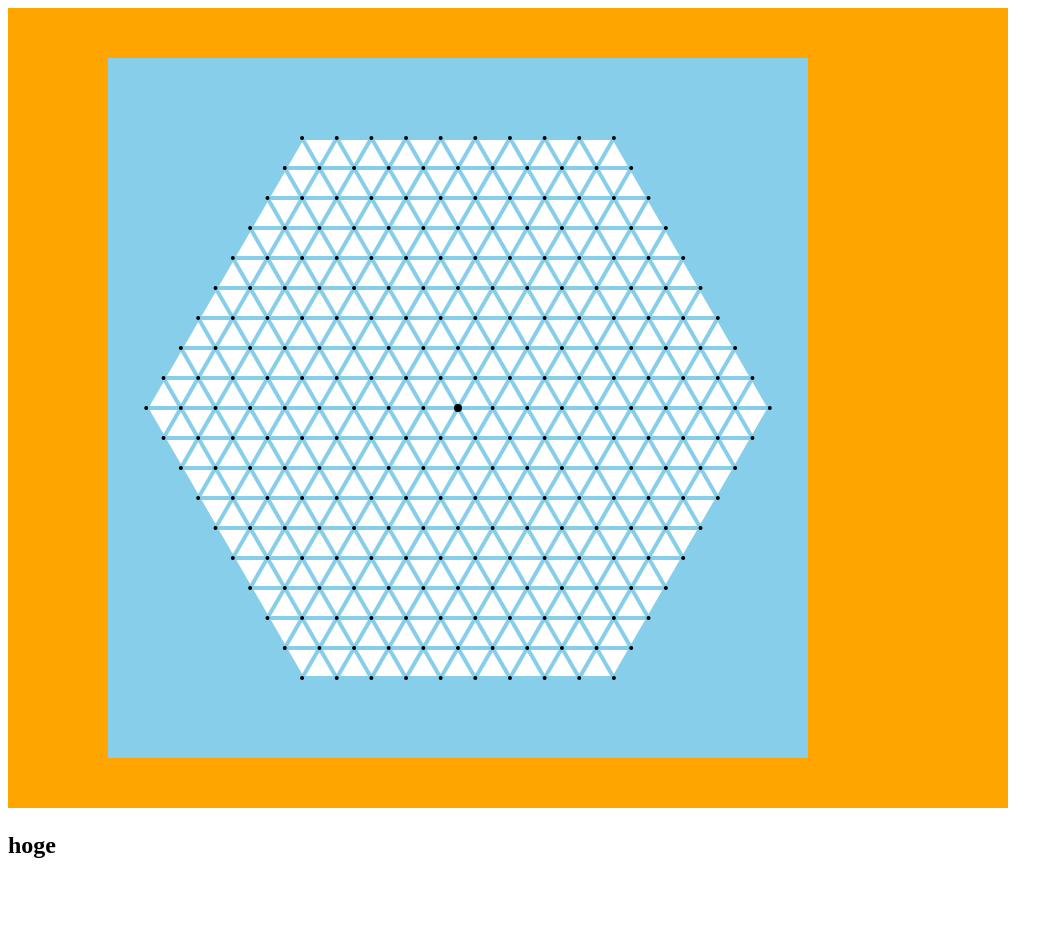
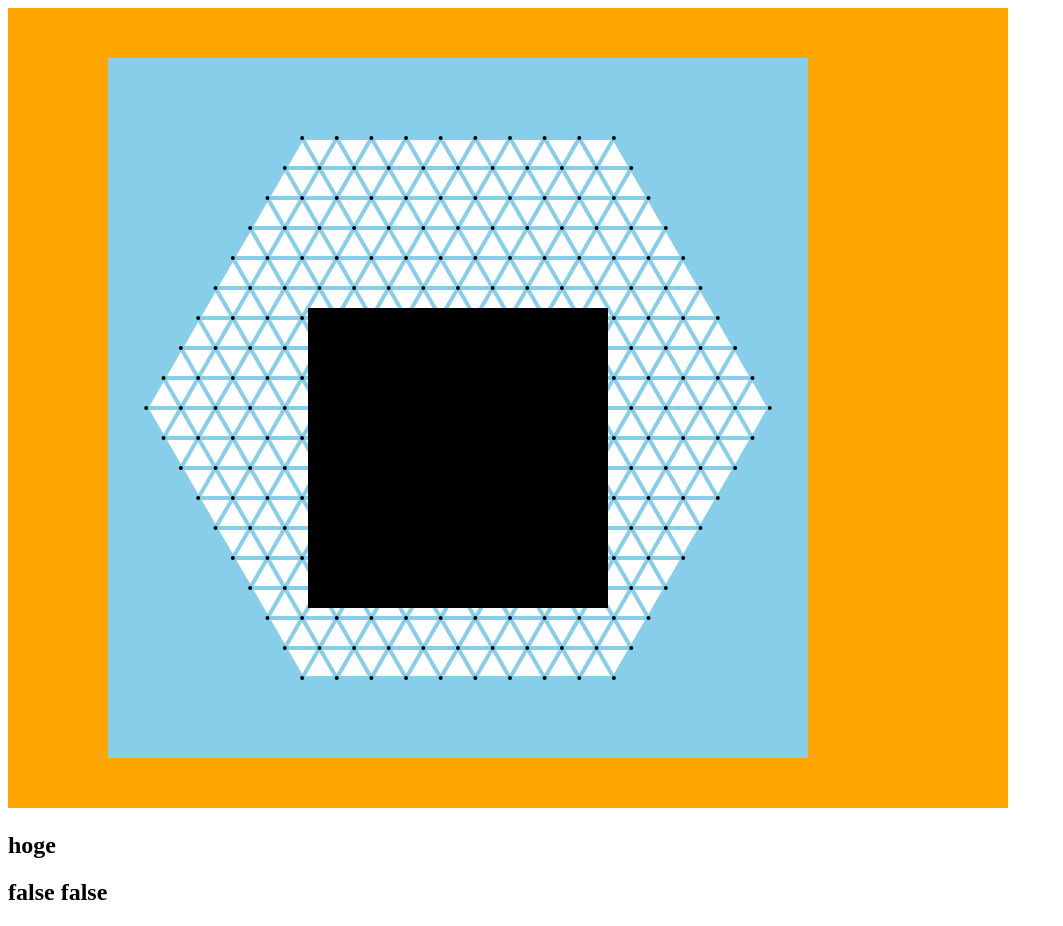
Before and after one commit to zawakin/blokus, a plain HTML site: page index.html in a window 1280 px wide. Shown: the whole page, without its empty margins (0-1063 px from the left). Before the commit the page ends 879 px from the top, so only its background shows below. Drawn offline with Linux system fonts and the light colour scheme.

Commit message:
ドラッグできることを確認。まだ四角だけ。

```diff
--- a/GUI.js
+++ b/GUI.js
@@ -8,6 +8,7 @@ class BaseCanvas{
         this.h = h;
     }
     update(user){
+        this.user = user;
         this.clicked = user.clicked;
         this.rel = user.mouse.sub(this.pos); //マウスの相対位置
         this.center = new Point(this.w / 2, this.h / 2); //canvasの中心
@@ -53,6 +54,10 @@ class GameCanvas extends BaseCanvas{
         this.boardcanvas = new BoardCanvas(this.game.board, this.ctx, board_pos, board_w, board_h);
         this.all_canvas = [];
         this.all_canvas.push(this.boardcanvas); //ここにcanvasを詰め込む
+
+        this.testcanvas = new TestCanvas(this.ctx, new Point(300,300), 300, 300);
+        this.all_canvas.push(this.testcanvas)
+
         // let piece_pos = new Point(V)
         // this.piececanvas = new PieceCanvas(this.game.players, this.ctx, piece_pos, piece_w, piece_h);
     }
@@ -196,10 +201,63 @@ class BoardCanvas extends BaseCanvas{
 
 }
 
-class PieceCanvas extends BaseCanvas{
+class KomadaiCanvas extends BaseCanvas{
     //駒台のcanvasクラス
     constructor(players, ctx, pos, w, h){
         super(ctx, pos, w, h);
         this.players = player;
     }
 }
+
+class PieceCanvas extends BaseCanvas{
+    constructor(piece, nrot_30, ctx, pos, w, h){
+        super(ctx, pos, w, h);
+        this.piece = piece;
+        this.nrot_30 = nrot_30;
+    }
+    update(user){
+        super.update(user);
+    }
+    contains_mouse(){
+
+    }
+
+}
+
+class TestCanvas extends BaseCanvas{
+    constructor(ctx, pos, w, h){
+        super(ctx, pos, w, h);
+        this.dragging = false;
+    }
+    update(user){
+        super.update(user);
+        $("#drag").text(`${this.user.mousedown} ${this.contains_mouse()}`)
+
+        if(this.dragging && this.user.mousedown){
+            this.dragging = false;
+        }else{
+            if(this.user.mousedown && this.contains_mouse()){
+                //ドラッグの開始
+                this.dragging = true;
+                this.rel_before = this.rel.copy();
+            }else{
+                if(this.dragging){
+                    // console.log(this.rel_before);
+                    this.pos = this.pos.add(this.rel.sub(this.rel_before));
+                }
+            }
+            if(this.dragging && this.user.mouseup){
+                this.dragging = false;
+            }
+        }
+        this.user.mousedown = false;
+        this.user.mouseup = false;
+    }
+    draw(){
+        this.ctx.fillStyle = "black";
+        this.ctx.fillRect(this.pos.x, this.pos.y, this.w, this.h);
+    }
+    // contains_mouse(){
+    //
+    // }
+}
--- a/index.html
+++ b/index.html
@@ -15,6 +15,8 @@
         <canvas id="cnvs" width="1000" height="800"
         style="background-color:white; left:0px; top:0px; "></canvas>
         <br />
-        <h2 id="debug" >hoge</h2>
+        <div id="debugbox">
+            <h2 id="debug" >hoge</h2>
+        </div>
     </body>
 </html>
--- a/main.js
+++ b/main.js
@@ -1,11 +1,14 @@
 $(function(){
 
-    let ctx = $("#cnvs")[0].getContext("2d");
+    const ctx = $("#cnvs")[0].getContext("2d");
     function init_user(){
         let user_base = {
             mouse : new Point(0, 0),
             clicked : false,
-            wheel : 0
+            wheel : 0,
+            mousedown : false, //これらはイベントであり状態ではない
+            mouseup : false,
+            keycodes : []
         }
         return user_base;
     }
@@ -17,6 +20,7 @@ $(function(){
 
     let gamecanvas = new GameCanvas(game, ctx, new Point(0, 0), 1000, 800);
 
+    $("")
     $("#cnvs").mousemove((e)=>{
 
         user.mouse = new Point(e.pageX-e.target.offsetLeft, e.pageY-e.target.offsetTop);
@@ -25,6 +29,15 @@ $(function(){
     $("#cnvs").click(e=>{
         user.clicked = true;
 
+    });
+
+    $("#debugbox").append("<h2 id='drag'>a</h2>");
+    $("#cnvs").mousedown((e)=>{
+        user.mousedown = true;
+    });
+
+    $("#cnvs").mouseup((e)=>{
+        user.mouseup = true;
     });
 
     $("#cnvs").mousewheel((eo, delta, deltaX, deltaY)=>{
--- a/utility.js
+++ b/utility.js
@@ -72,6 +72,9 @@ class Point{
     // return
     return this.div(this.norm());
   }
+  copy(){
+      return new Point(this.x, this.y);
+  }
   static One(){
       return new Point(1,1);
   }
```
